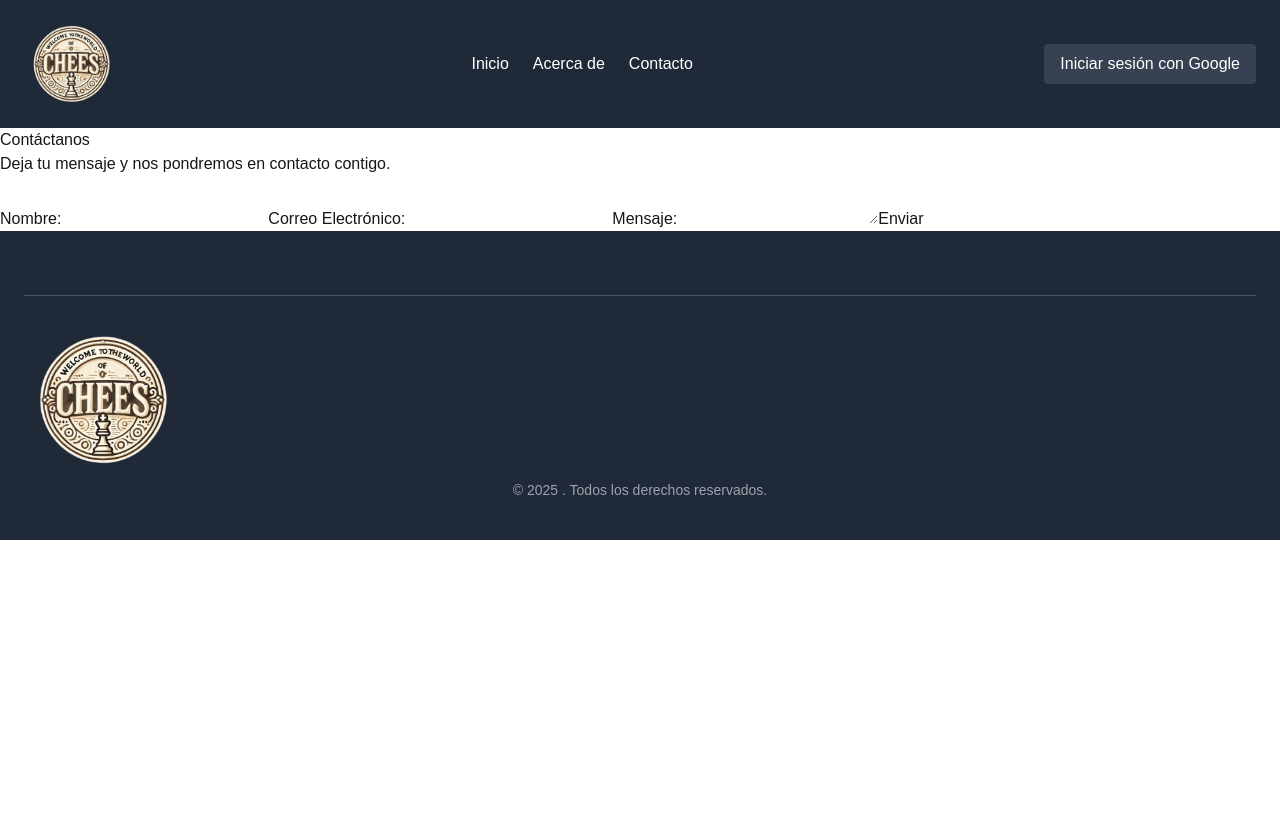
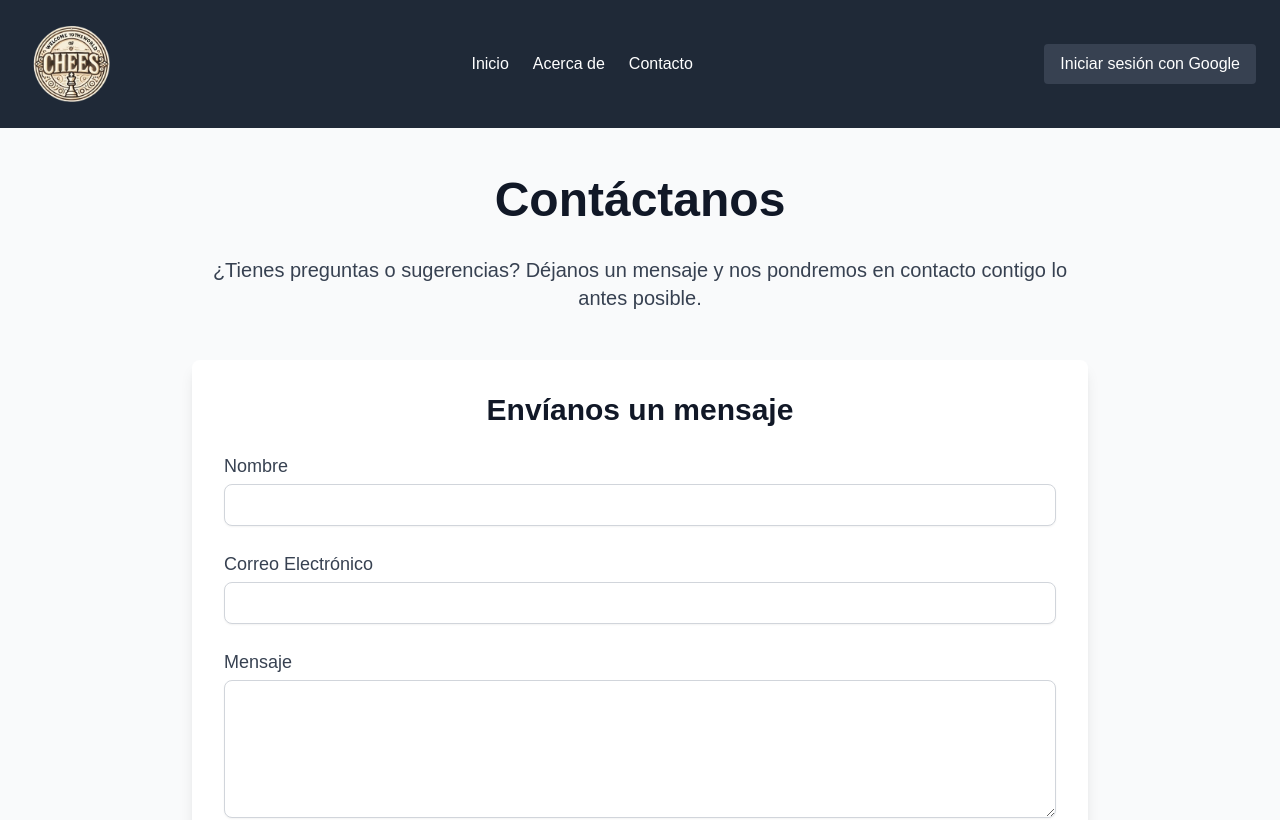
Before and after one commit to teran210c/chess-app, a Next.js app: page /contacto in a window 1280 px wide. Shown: the top 820 px of the page. Built offline with nearby package versions, Linux system fonts and the light colour scheme; no server answers.

Commit message:
problems fixed, aboutn and contact updated

```diff
--- a/components/HeroSection.js
+++ b/components/HeroSection.js
@@ -1,5 +1,6 @@
 import React from 'react';
 import Image from 'next/image';
+import Link from 'next/link';
 import { useSession, signIn, signOut } from "next-auth/react"; // Importa useSession, signIn y signOut
 
 function HeroSection() {
--- a/pages/about.js
+++ b/pages/about.js
@@ -1,5 +1,4 @@
 import React from 'react';
-import Image from 'next/image';
 
 export const About = () => {
     return (
@@ -30,48 +29,15 @@ export const About = () => {
                 {/* Sección de "¿Por qué elegirnos?" */}
                 <section className="bg-white p-8 rounded-lg shadow-lg">
                     <h2 className="text-3xl font-semibold text-gray-900 mb-6">¿Por qué elegirnos?</h2>
-                    <ul className="space-y-4">
-                        <li className="flex items-start">
-                            <span className="flex-shrink-0">
-                                <Image
-                                    src="/icons/chess-icon.png" // Ruta a un ícono de ajedrez
-                                    alt="Chess Icon"
-                                    width={24}
-                                    height={24}
-                                    className="mr-4"
-                                />
-                            </span>
-                            <p className="text-lg text-gray-700">
-                                Clases y recursos diseñados por expertos.
-                            </p>
+                    <ul className="list-disc list-inside space-y-4 pl-5">
+                        <li className="text-lg text-gray-700">
+                            Clases y recursos diseñados por expertos.
                         </li>
-                        <li className="flex items-start">
-                            <span className="flex-shrink-0">
-                                <Image
-                                    src="/icons/practice-icon.png" // Ruta a un ícono de práctica
-                                    alt="Practice Icon"
-                                    width={24}
-                                    height={24}
-                                    className="mr-4"
-                                />
-                            </span>
-                            <p className="text-lg text-gray-700">
-                                Prácticas interactivas para mejorar tus habilidades.
-                            </p>
+                        <li className="text-lg text-gray-700">
+                            Prácticas interactivas para mejorar tus habilidades.
                         </li>
-                        <li className="flex items-start">
-                            <span className="flex-shrink-0">
-                                <Image
-                                    src="/icons/community-icon.png" // Ruta a un ícono de comunidad
-                                    alt="Community Icon"
-                                    width={24}
-                                    height={24}
-                                    className="mr-4"
-                                />
-                            </span>
-                            <p className="text-lg text-gray-700">
-                                Una comunidad activa y colaborativa.
-                            </p>
+                        <li className="text-lg text-gray-700">
+                            Una comunidad activa y colaborativa.
                         </li>
                     </ul>
                 </section>
--- a/pages/contacto.js
+++ b/pages/contacto.js
@@ -1,27 +1,50 @@
-import Navbar from '@/components/Navbar'
-import Footer from '@/components/Footer'
-import React from 'react'
+import Navbar from '@/components/Navbar';
+import Footer from '@/components/Footer';
+import React from 'react';
 
-export const contacto = () => {
-  return (
-    <>
-        <h1>Contáctanos</h1>
-        <p>Deja tu mensaje y nos pondremos en contacto contigo.</p>
-        <form className="contact-form">
-          <label htmlFor="name">Nombre:</label>
-          <input type="text" id="name" name="name" required />
+export const Contacto = () => {
+    return (
+        <div className="bg-gray-50 py-12 px-4 sm:px-6 lg:px-8">
+            <div className="max-w-4xl mx-auto">
+                {/* Título principal */}
+                <h1 className="text-5xl font-bold text-center text-gray-900 mb-8">
+                    Contáctanos
+                </h1>
 
-          <label htmlFor="email">Correo Electrónico:</label>
-          <input type="email" id="email" name="email" required />
+                {/* Descripción */}
+                <p className="text-xl text-gray-700 text-center mb-12">
+                    ¿Tienes preguntas o sugerencias? Déjanos un mensaje y nos pondremos en contacto contigo lo antes posible.
+                </p>
 
-          <label htmlFor="message">Mensaje:</label>
-          <textarea id="message" name="message" required></textarea>
+                {/* Formulario de contacto */}
+                <section className="bg-white p-8 rounded-lg shadow-lg">
+                    <h2 className="text-3xl font-semibold text-gray-900 mb-6 text-center">
+                        Envíanos un mensaje
+                    </h2>
+                    <form className="space-y-6">
+                        <div>
+                            <label htmlFor="name" className="block text-lg font-medium text-gray-700">Nombre</label>
+                            <input type="text" id="name" name="name" required className="mt-1 block w-full px-4 py-2 border border-gray-300 rounded-lg shadow-sm focus:ring-blue-500 focus:border-blue-500" />
+                        </div>
 
-          <button type="submit">Enviar</button>
-        </form>
+                        <div>
+                            <label htmlFor="email" className="block text-lg font-medium text-gray-700">Correo Electrónico</label>
+                            <input type="email" id="email" name="email" required className="mt-1 block w-full px-4 py-2 border border-gray-300 rounded-lg shadow-sm focus:ring-blue-500 focus:border-blue-500" />
+                        </div>
 
-    </>
-  )
-}
+                        <div>
+                            <label htmlFor="message" className="block text-lg font-medium text-gray-700">Mensaje</label>
+                            <textarea id="message" name="message" required rows="5" className="mt-1 block w-full px-4 py-2 border border-gray-300 rounded-lg shadow-sm focus:ring-blue-500 focus:border-blue-500"></textarea>
+                        </div>
 
-export default contacto;
+                        <button type="submit" className="w-full bg-blue-600 text-white py-3 rounded-lg font-semibold text-lg shadow-md hover:bg-blue-700 transition duration-300">
+                            Enviar Mensaje
+                        </button>
+                    </form>
+                </section>
+            </div>
+        </div>
+    );
+};
+
+export default Contacto;
```
